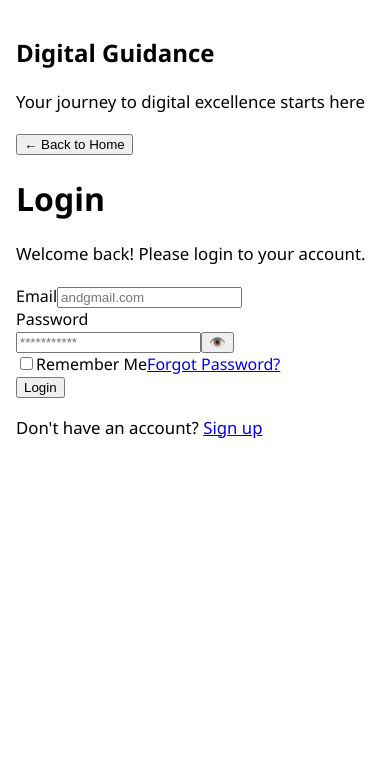
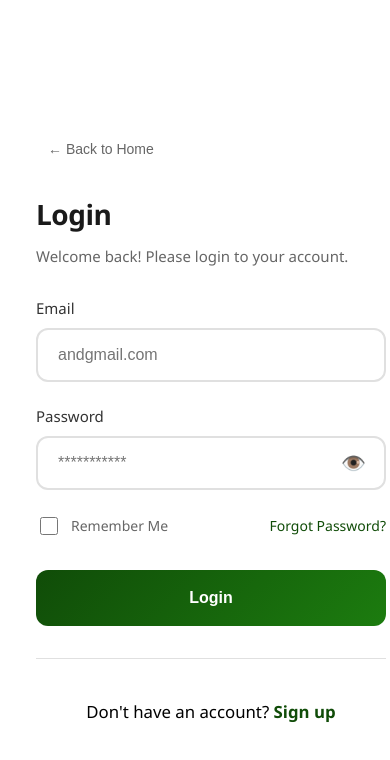
Before and after one commit to yzma-er/my-app, a React (Create React App) app: page /login in a window 390 px wide. Shown: the top 760 px of the page. Built offline with nearby package versions, Linux system fonts and the light colour scheme.

Commit message:
Update LoginPage.css

```diff
--- a/src/pages/LoginPage.css
+++ b/src/pages/LoginPage.css
@@ -1,4 +1,4 @@
-/* LoginPage.css - SPLIT LAYOUT */
+/* LoginPage.css - UNIFIED AUTH SYSTEM */
 
 /* --- Prevent scrolling --- */
 html, body, #root {
@@ -7,20 +7,20 @@ html, body, #root {
   height: 100%;
   width: 100%;
   font-family: -apple-system, BlinkMacSystemFont, 'Segoe UI', Roboto, Oxygen, Ubuntu, sans-serif;
-  overflow: hidden; /* No scrolling allowed */
+  overflow: hidden;
 }
 
 /* --- Split Layout Container --- */
-.login-wrapper-split {
+.auth-wrapper-split {
   display: flex;
   height: 100vh;
   width: 100vw;
   background-color: #FFF8EF;
-  overflow: hidden; /* Ensure no scrollbars */
+  overflow: hidden;
 }
 
 /* --- Left Side - Image/Decoration --- */
-.login-left-side {
+.auth-left-side {
   flex: 1;
   background: linear-gradient(135deg, #104C08 0%, #1C7C0F 100%);
   display: flex;
@@ -31,34 +31,36 @@ html, body, #root {
   overflow: hidden;
 }
 
-.login-image-placeholder {
+.auth-image-placeholder {
   color: white;
   text-align: center;
   z-index: 2;
   max-width: 600px;
+  width: 100%;
 }
 
-.image-content h2 {
+.auth-image-content h2 {
   font-size: 42px;
   font-weight: 700;
   margin-bottom: 16px;
   letter-spacing: -0.5px;
+  text-shadow: 0 2px 4px rgba(0, 0, 0, 0.2);
 }
 
-.image-content p {
+.auth-image-content p {
   font-size: 20px;
   opacity: 0.9;
   margin-bottom: 40px;
   line-height: 1.5;
 }
 
-.image-decoration {
+.auth-image-decoration {
   position: relative;
   height: 200px;
   margin-top: 40px;
 }
 
-.decoration-circle {
+.auth-decoration-circle {
   position: absolute;
   width: 120px;
   height: 120px;
@@ -69,7 +71,7 @@ html, body, #root {
   animation: float 8s infinite ease-in-out;
 }
 
-.decoration-square {
+.auth-decoration-square {
   position: absolute;
   width: 80px;
   height: 80px;
@@ -79,7 +81,7 @@ html, body, #root {
   animation: float 6s infinite ease-in-out reverse;
 }
 
-.decoration-triangle {
+.auth-decoration-triangle {
   position: absolute;
   width: 0;
   height: 0;
@@ -96,33 +98,76 @@ html, body, #root {
   50% { transform: translateY(-20px) rotate(5deg); }
 }
 
-/* --- Right Side - Login Form --- */
-.login-right-side {
+/* --- Right Side - Auth Form --- */
+.auth-right-side {
   flex: 1;
   display: flex;
   align-items: center;
   justify-content: center;
   padding: 40px;
   background: white;
-  overflow: hidden; /* Prevent scrollbars */
+  overflow-y: auto;
+  overflow-x: hidden;
 }
 
-.login-container-split {
+.auth-container {
   width: 100%;
-  max-width: 420px;
-  padding: 0;
+  max-width: 440px;
+  padding: 0 20px;
 }
 
-.login-content-split {
+.auth-content {
   width: 100%;
+  animation: fadeInUp 0.5s ease;
+}
+
+@keyframes fadeInUp {
+  from {
+    opacity: 0;
+    transform: translateY(20px);
+  }
+  to {
+    opacity: 1;
+    transform: translateY(0);
+  }
+}
+
+/* --- Back Button --- */
+.back-button-container {
+  margin-bottom: 30px;
+}
+
+.back-button {
+  background: none;
+  border: none;
+  color: #666;
+  font-size: 14px;
+  font-weight: 500;
+  cursor: pointer;
+  padding: 8px 12px;
+  border-radius: 6px;
+  transition: all 0.2s ease;
+  display: flex;
+  align-items: center;
+  gap: 6px;
+}
+
+.back-button:hover:not(:disabled) {
+  color: #104C08;
+  background-color: rgba(16, 76, 8, 0.1);
+}
+
+.back-button:disabled {
+  opacity: 0.5;
+  cursor: not-allowed;
 }
 
 /* --- Header --- */
-.login-header-split {
+.auth-header {
   margin-bottom: 40px;
 }
 
-.login-header-split h1 {
+.auth-header h1 {
   font-size: 36px;
   font-weight: 700;
   color: #1a1a1a;
@@ -130,19 +175,23 @@ html, body, #root {
   letter-spacing: -0.5px;
 }
 
-.welcome-text-split {
+.auth-welcome-text {
   color: #666;
   font-size: 16px;
   margin: 0;
   line-height: 1.5;
 }
 
-/* --- Form Groups --- */
-.form-group-split {
-  margin-bottom: 28px;
+/* --- Form Styles --- */
+.auth-form {
+  width: 100%;
 }
 
-.form-group-split label {
+.auth-form-group {
+  margin-bottom: 24px;
+}
+
+.auth-form-group label {
   display: block;
   margin-bottom: 10px;
   font-size: 15px;
@@ -150,9 +199,9 @@ html, body, #root {
   color: #333;
 }
 
-.form-group-split input {
+.auth-input {
   width: 100%;
-  padding: 18px 20px;
+  padding: 16px 20px;
   border: 2px solid #e0e0e0;
   border-radius: 12px;
   font-size: 16px;
@@ -162,33 +211,35 @@ html, body, #root {
   transition: all 0.2s ease;
 }
 
-.form-group-split input:focus {
+.auth-input:focus {
   outline: none;
   border-color: #104C08;
   box-shadow: 0 0 0 3px rgba(16, 76, 8, 0.1);
 }
 
-.form-group-split input:disabled {
+.auth-input:disabled {
   background-color: #f8f9fa;
   border-color: #dee2e6;
   cursor: not-allowed;
 }
 
-.email-input-split {
-  background: #f8f9fa;
-  border-color: #e0e0e0 !important;
+.auth-otp-input {
+  font-size: 20px;
+  letter-spacing: 10px;
+  text-align: center;
+  font-weight: 600;
 }
 
 /* --- Password Container --- */
-.password-container-split {
+.auth-password-container {
   position: relative;
 }
 
-.password-container-split input {
+.auth-password-container input {
   padding-right: 60px;
 }
 
-.password-toggle-split {
+.auth-password-toggle {
   position: absolute;
   right: 12px;
   top: 50%;
@@ -199,25 +250,27 @@ html, body, #root {
   cursor: pointer;
   padding: 8px;
   color: #666;
-  transition: color 0.2s ease;
+  transition: all 0.2s ease;
   display: flex;
   align-items: center;
   justify-content: center;
   border-radius: 6px;
+  min-width: 40px;
+  min-height: 40px;
 }
 
-.password-toggle-split:hover:not(:disabled) {
+.auth-password-toggle:hover:not(:disabled) {
   color: #104C08;
   background-color: rgba(16, 76, 8, 0.1);
 }
 
-.password-toggle-split:disabled {
+.auth-password-toggle:disabled {
   opacity: 0.5;
   cursor: not-allowed;
 }
 
-/* --- Login Options --- */
-.login-options-split {
+/* --- Auth Options --- */
+.auth-options {
   display: flex;
   justify-content: space-between;
   align-items: center;
@@ -225,7 +278,7 @@ html, body, #root {
   font-size: 14px;
 }
 
-.remember-me-split {
+.auth-remember-me {
   display: flex;
   align-items: center;
   gap: 10px;
@@ -234,7 +287,7 @@ html, body, #root {
   user-select: none;
 }
 
-.remember-me-split input[type="checkbox"] {
+.auth-remember-me input[type="checkbox"] {
   width: 18px;
   height: 18px;
   border: 2px solid #ccc;
@@ -243,25 +296,68 @@ html, body, #root {
   accent-color: #104C08;
 }
 
-.remember-me-split input[type="checkbox"]:disabled {
+.auth-remember-me input[type="checkbox"]:disabled {
   opacity: 0.6;
   cursor: not-allowed;
 }
 
-.forgot-password-link-split {
+/* --- Links --- */
+.auth-link {
   color: #104C08;
   text-decoration: none;
   font-weight: 500;
   transition: color 0.2s ease;
 }
 
-.forgot-password-link-split:hover {
+.auth-link:hover {
   color: #0a3a05;
   text-decoration: underline;
 }
 
-/* --- Login Button --- */
-.login-btn-split {
+.auth-link-bold {
+  font-weight: 600;
+}
+
+/* --- Text Elements --- */
+.auth-hint {
+  font-size: 14px;
+  color: #666;
+  margin-top: 8px;
+  margin-bottom: 0;
+  line-height: 1.4;
+}
+
+.auth-info {
+  margin-bottom: 20px;
+  color: #666;
+  line-height: 1.5;
+}
+
+.auth-error {
+  color: #dc2626;
+  font-size: 13px;
+  margin-top: 8px;
+  margin-bottom: 0;
+}
+
+.auth-timer-info {
+  margin-top: 12px;
+  font-size: 14px;
+  color: #666;
+}
+
+.auth-timer {
+  color: #dc2626;
+  font-weight: 500;
+}
+
+.auth-timer-expired {
+  color: #dc2626;
+  font-weight: 500;
+}
+
+/* --- Buttons --- */
+.auth-button {
   width: 100%;
   padding: 18px;
   background: linear-gradient(135deg, #104C08 0%, #1C7C0F 100%);
@@ -277,25 +373,83 @@ html, body, #root {
   justify-content: center;
   gap: 12px;
   min-height: 56px;
+  margin-top: 8px;
 }
 
-.login-btn-split:hover:not(:disabled) {
+.auth-button:hover:not(:disabled) {
   transform: translateY(-2px);
   box-shadow: 0 8px 24px rgba(16, 76, 8, 0.3);
 }
 
-.login-btn-split:active:not(:disabled) {
+.auth-button:active:not(:disabled) {
   transform: translateY(0);
 }
 
-.login-btn-split:disabled {
+.auth-button:disabled {
   opacity: 0.7;
   cursor: not-allowed;
   transform: none !important;
 }
 
+.auth-button-secondary {
+  width: 100%;
+  padding: 16px;
+  background: transparent;
+  color: #104C08;
+  border: 2px solid #104C08;
+  border-radius: 12px;
+  font-size: 16px;
+  font-weight: 500;
+  cursor: pointer;
+  transition: all 0.3s ease;
+  margin-top: 8px;
+}
+
+.auth-button-secondary:hover:not(:disabled) {
+  background-color: rgba(16, 76, 8, 0.1);
+}
+
+.auth-button-secondary:disabled {
+  opacity: 0.5;
+  cursor: not-allowed;
+}
+
+.auth-button-outline {
+  padding: 16px;
+  background: transparent;
+  color: #666;
+  border: 2px solid #e0e0e0;
+  border-radius: 12px;
+  font-size: 16px;
+  font-weight: 500;
+  cursor: pointer;
+  transition: all 0.3s ease;
+  flex: 1;
+}
+
+.auth-button-outline:hover:not(:disabled) {
+  border-color: #104C08;
+  color: #104C08;
+  background-color: rgba(16, 76, 8, 0.05);
+}
+
+.auth-button-outline:disabled {
+  opacity: 0.5;
+  cursor: not-allowed;
+}
+
+.auth-button-group {
+  display: flex;
+  gap: 16px;
+  margin-top: 8px;
+}
+
+.auth-button-group .auth-button {
+  flex: 2;
+}
+
 /* --- Loader --- */
-.loader-split {
+.auth-loader {
   border: 2px solid rgba(255, 255, 255, 0.3);
   border-radius: 50%;
   border-top: 2px solid white;
@@ -309,8 +463,8 @@ html, body, #root {
   100% { transform: rotate(360deg); }
 }
 
-/* --- Signup Link --- */
-.signup-link-container-split {
+/* --- Footer --- */
+.auth-footer {
   text-align: center;
   margin-top: 32px;
   padding-top: 24px;
@@ -319,92 +473,115 @@ html, body, #root {
   font-size: 15px;
 }
 
-.signup-link-new-split {
-  color: #104C08;
-  font-weight: 600;
-  text-decoration: none;
-  transition: color 0.2s ease;
-}
-
-.signup-link-new-split:hover {
-  color: #0a3a05;
-  text-decoration: underline;
-}
-
 /* --- Responsive Design --- */
 @media (max-width: 1024px) {
-  .login-wrapper-split {
+  .auth-wrapper-split {
     flex-direction: column;
   }
 
-  .login-left-side {
-    flex: 0.4;
+  .auth-left-side {
+    flex: 0.3;
     padding: 20px;
   }
 
-  .login-right-side {
-    flex: 0.6;
+  .auth-right-side {
+    flex: 0.7;
     padding: 30px;
   }
 
-  .image-content h2 {
+  .auth-image-content h2 {
     font-size: 32px;
   }
 
-  .image-content p {
+  .auth-image-content p {
     font-size: 16px;
+  }
+
+  .auth-image-decoration {
+    height: 120px;
+    margin-top: 20px;
   }
 }
 
 @media (max-width: 768px) {
-  .login-left-side {
-    display: none; /* Hide image on mobile */
+  .auth-left-side {
+    display: none;
   }
 
-  .login-right-side {
+  .auth-right-side {
     flex: 1;
-    padding: 40px 20px;
+    padding: 40px 24px;
   }
 
-  .login-container-split {
+  .auth-container {
     max-width: 100%;
+    padding: 0;
   }
 
-  .login-header-split h1 {
+  .auth-header h1 {
     font-size: 32px;
+  }
+
+  .auth-header {
+    margin-bottom: 30px;
+  }
+}
+
+@media (max-width: 480px) {
+  .auth-right-side {
+    padding: 30px 20px;
+  }
+
+  .auth-header h1 {
+    font-size: 28px;
+  }
+
+  .auth-welcome-text {
+    font-size: 15px;
+  }
+
+  .auth-button-group {
+    flex-direction: column;
+    gap: 12px;
+  }
+
+  .auth-button-group .auth-button-outline,
+  .auth-button-group .auth-button {
+    flex: 1;
+    width: 100%;
   }
 }
 
 @media (max-height: 700px) {
-  .login-right-side {
+  .auth-right-side {
     padding: 20px;
   }
 
-  .login-header-split {
+  .auth-header {
     margin-bottom: 20px;
   }
 
-  .form-group-split {
+  .auth-form-group {
     margin-bottom: 20px;
   }
 
-  .form-group-split input {
+  .auth-input {
     padding: 14px 16px;
   }
 
-  .login-btn-split {
-    padding: 14px;
-    min-height: 48px;
+  .auth-button {
+    padding: 16px;
+    min-height: 50px;
   }
 }
 
 /* Print styles */
 @media print {
-  .login-left-side {
+  .auth-left-side {
     display: none;
   }
 
-  .login-right-side {
+  .auth-right-side {
     width: 100%;
   }
 }
```
